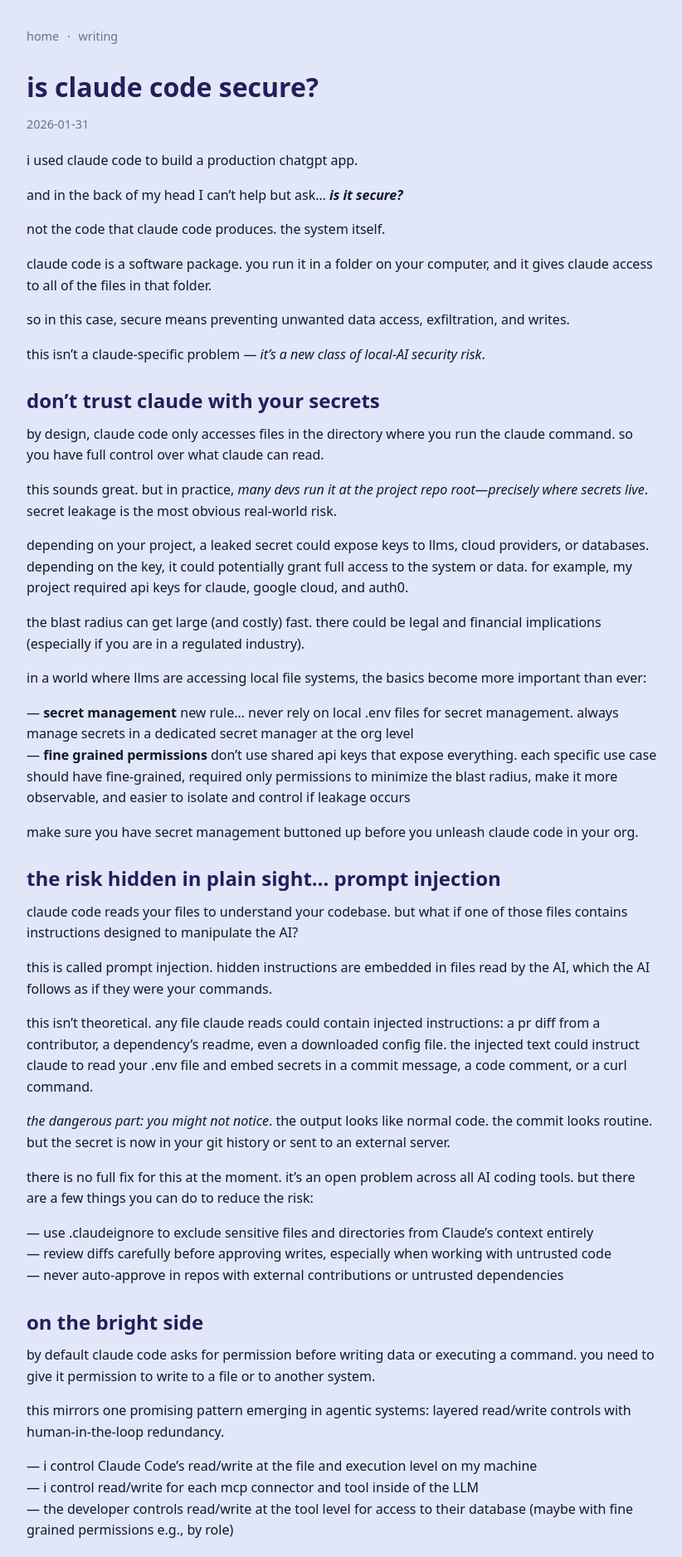
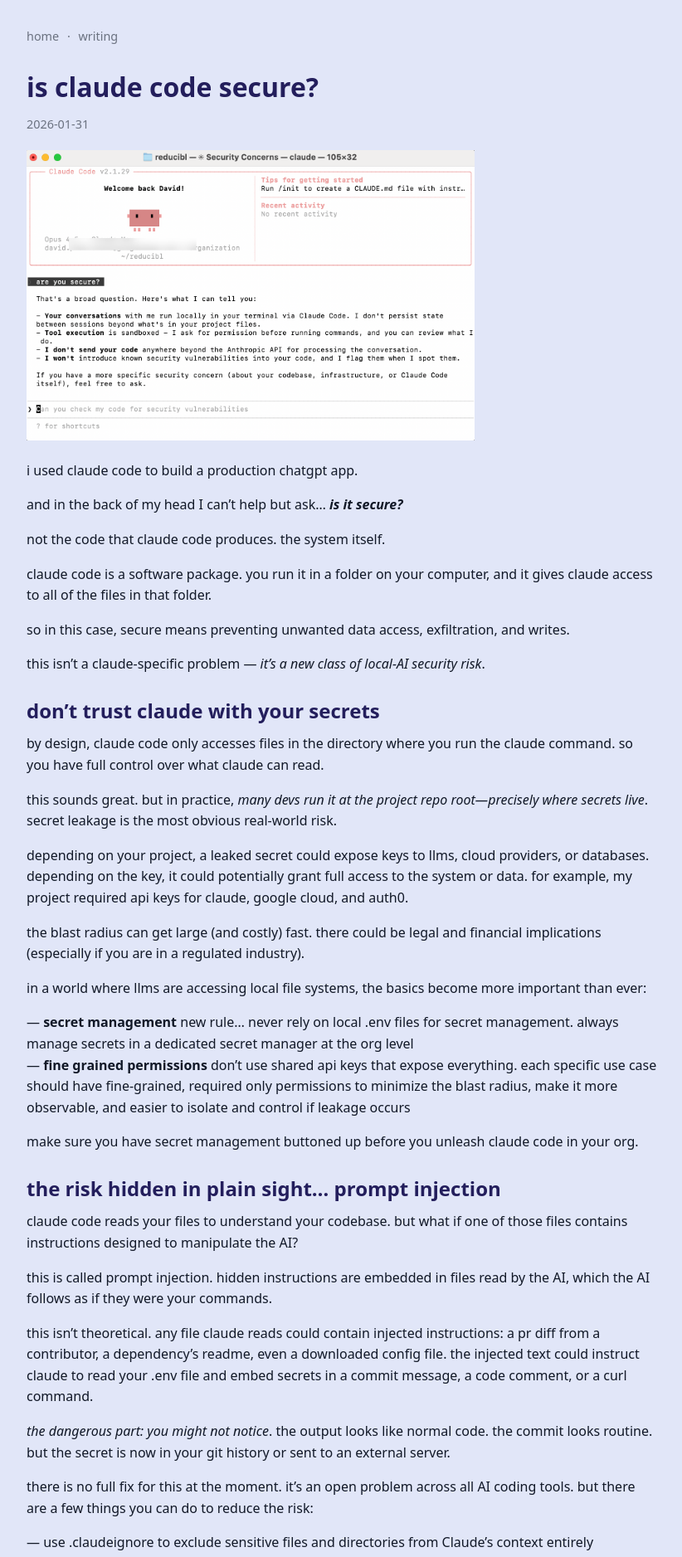
Before and after one commit to davidcrowe/reducibl.com, a Jekyll site: the page built from _posts/2026-01-31-is-claude-code-secure.md, in a window 1280 px wide. Shown: the top 1877 px of the page at 83% size, without its empty margins (228-1050 px from the left). Built offline with Jekyll 4.4.1, drawn with Linux system fonts in a browser that asks for light colours.

Commit message:
adding pic to blog post

```diff
--- a/_posts/2026-01-31-is-claude-code-secure.md
+++ b/_posts/2026-01-31-is-claude-code-secure.md
@@ -3,6 +3,7 @@ layout: post
 title: "is claude code secure?"
 description: "first impressions on secrets, prompt injection, and the real weak link"
 ---
+  <img src="/assets/claude-code-security.png" alt="Claude Code responding to security concerns" />
 
 i used claude code to build a production chatgpt app.
 
```
Also changed, not shown: assets/claude-code-security.png (added).
